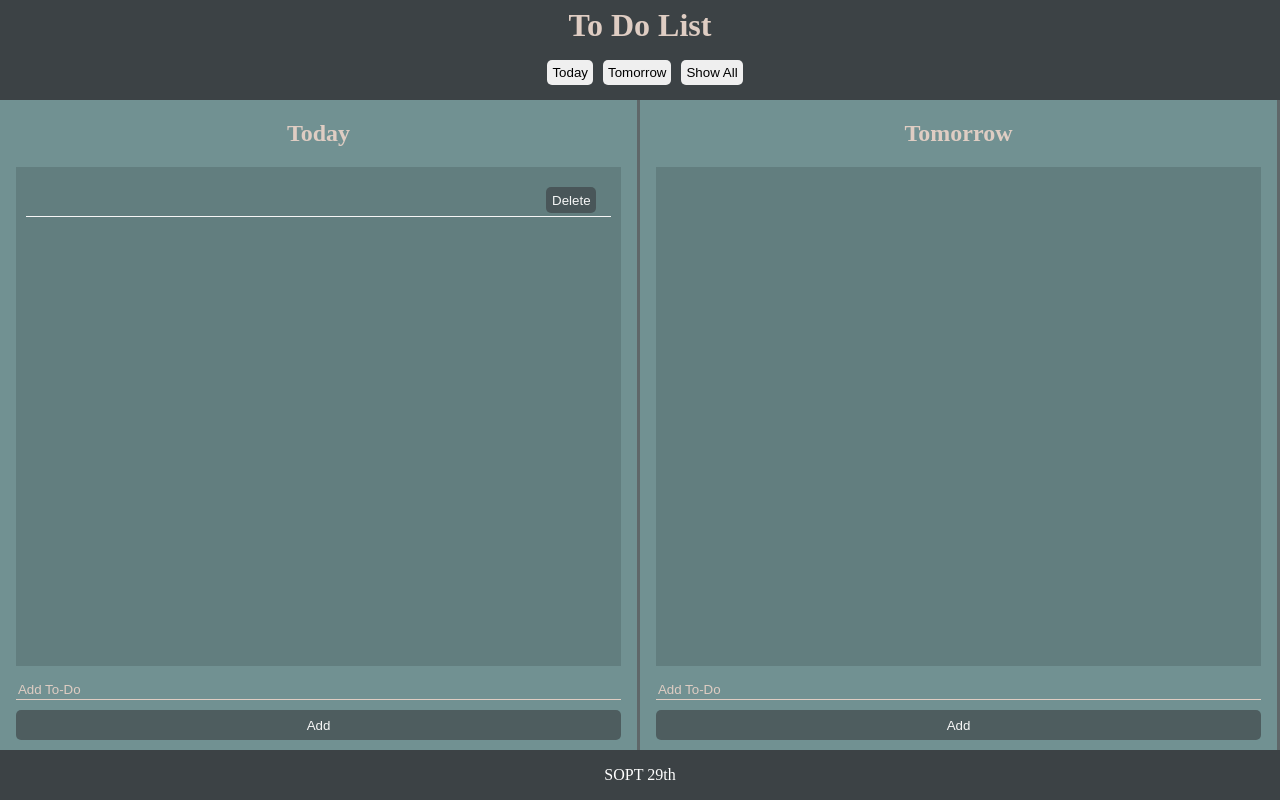
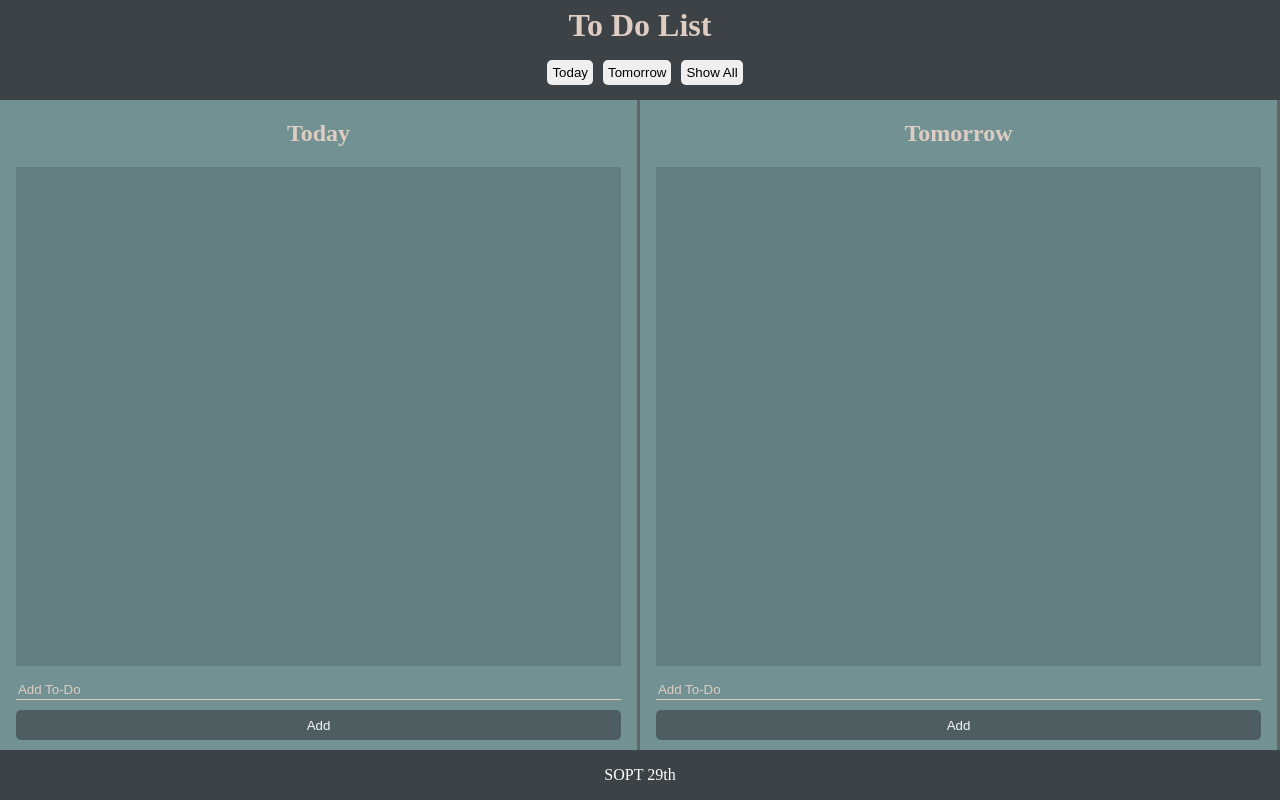
Before and after one commit to WE-SOPT-29th-Web-Part/Younyi-Kim, a React (Create React App) app in the folder react-to-do-list/: page / in a window 1280 px wide. Built offline with nearby package versions, Linux system fonts and the light colour scheme.

Commit message:
feat:날짜별 보기 기능 추가

```diff
--- a/react-to-do-list/src/App.js
+++ b/react-to-do-list/src/App.js
@@ -6,21 +6,13 @@ import Footer from "./components/Footer";
 import { useEffect, useState } from "react";
 
 function App() {
-    const [todoInfo, setTodoInfo] = useState({ data: null, status: "both" });
-
-    const handleChangeTodo = (newValue) => {
-        setTodoInfo({ data: newValue });
-    };
+    const [todoStat, setTodoStat] = useState({ data: [], status: "both" });
 
     return (
         <>
             <Header />
-            <Navigation todoInfo={todoInfo} setTodoInfo={setTodoInfo} />
-            <Todos
-                todoInfo={todoInfo}
-                setTodoInfo={setTodoInfo}
-                handleChangeTodo={handleChangeTodo}
-            />
+            <Navigation todoStat={todoStat} setTodoStat={setTodoStat} />
+            <Todos todoStat={todoStat} setTodoStat={setTodoStat} />
             <Footer />
         </>
     );
--- a/react-to-do-list/src/components/Navigation.jsx
+++ b/react-to-do-list/src/components/Navigation.jsx
@@ -1,21 +1,21 @@
-import React, { useState } from "react";
+import React from "react";
 import styled from "styled-components";
 
-const Navigation = ({ todoInfo, setTodoInfo }) => {
+const Navigation = ({ todoStat, setTodoStat }) => {
     const handleToday = () => {
-        setTodoInfo(() => ({
+        setTodoStat(() => ({
             status: "today",
         }));
     };
 
     const handleTomorrow = () => {
-        setTodoInfo(() => ({
+        setTodoStat(() => ({
             status: "tomorrow",
         }));
     };
 
     const handleBoth = () => {
-        setTodoInfo(() => ({
+        setTodoStat(() => ({
             status: "both",
         }));
     };
--- a/react-to-do-list/src/components/Today.jsx
+++ b/react-to-do-list/src/components/Today.jsx
@@ -2,8 +2,8 @@ import React, { useState } from "react";
 import styled from "styled-components";
 import { v4 as uuidv4 } from "uuid";
 
-const Today = ({ todoInfo, setTodoInfo }) => {
-    const [todoList, setTodoList] = useState([todoInfo]);
+const Today = ({ todayInfo, setTodayInfo }) => {
+    const [todoList, setTodoList] = useState([]);
     const [value, setValue] = useState("");
 
     const handleChange = (e) => {
@@ -16,12 +16,10 @@ const Today = ({ todoInfo, setTodoInfo }) => {
         const newList = todoList.concat({ id: uuidv4(), value });
 
         setTodoList(newList);
-        setTodoInfo(() => ({
+
+        setTodayInfo(() => ({
             data: newList,
         }));
-
-        console.log(todoList);
-        console.log(todoInfo.data);
 
         setValue("");
     };
@@ -36,7 +34,8 @@ const Today = ({ todoInfo, setTodoInfo }) => {
         const newList = todoList.filter((todo) => todo.id !== id);
 
         setTodoList(newList);
-        setTodoInfo(() => ({
+
+        setTodayInfo(() => ({
             data: newList,
         }));
     };
@@ -45,7 +44,8 @@ const Today = ({ todoInfo, setTodoInfo }) => {
         <TodoToday>
             <h2>Today</h2>
             <Ul>
-                {todoList.map((todo) => (
+                {todayInfo.data &&
+                    todayInfo.data.map((todo) => (
                         <li key={todo.id}>
                             <span>{todo.value}</span>
                             <button onClick={() => handleDelete(todo.id)}>
--- a/react-to-do-list/src/components/Todos.jsx
+++ b/react-to-do-list/src/components/Todos.jsx
@@ -1,37 +1,37 @@
-import React from "react";
+import React, { useState } from "react";
 import styled from "styled-components";
 import Today from "./Today";
 import Tomorrow from "./Tomorrow";
 
-const Todos = ({ todoInfo, setTodoInfo, handleChangeTodo }) => {
-    //  현재 문제점 : 리스트가 추가되는 state의 변화가 자식 컴포넌트(Today 등)에서 발생
-    // childern => parent state lifting 방법 생각
-    switch (todoInfo.status) {
+const Todos = ({ todoStat }) => {
+    const [tomorrowInfo, setTomorrowInfo] = useState([{ data: null }]);
+
+    const [todayInfo, setTodayInfo] = useState([{ data: null }]);
+
+    switch (todoStat.status) {
         case "today":
             return (
                 <Todo>
-                    <Today
-                        todoInfo={todoInfo}
-                        setTodoInfo={setTodoInfo}
-                        handleChangeTodo={handleChangeTodo}
-                    />
+                    <Today todayInfo={todayInfo} setTodayInfo={setTodayInfo} />
                 </Todo>
             );
         case "tomorrow":
             return (
                 <Todo>
-                    <Tomorrow todoInfo={todoInfo} setTodoInfo={setTodoInfo} />
+                    <Tomorrow
+                        tomorrowInfo={tomorrowInfo}
+                        setTomorrowInfo={setTomorrowInfo}
+                    />
                 </Todo>
             );
         default:
             return (
                 <Todo>
-                    <Today
-                        todoInfo={todoInfo}
-                        setTodoInfo={setTodoInfo}
-                        handleChangeTodo={handleChangeTodo}
+                    <Today todayInfo={todayInfo} setTodayInfo={setTodayInfo} />
+                    <Tomorrow
+                        tomorrowInfo={tomorrowInfo}
+                        setTomorrowInfo={setTomorrowInfo}
                     />
-                    <Tomorrow todoInfo={todoInfo} setTodoInfo={setTodoInfo} />
                 </Todo>
             );
     }
--- a/react-to-do-list/src/components/Tomorrow.jsx
+++ b/react-to-do-list/src/components/Tomorrow.jsx
@@ -2,7 +2,7 @@ import React, { useState } from "react";
 import styled from "styled-components";
 import { v4 as uuidv4 } from "uuid";
 
-const Tomorrow = () => {
+const Tomorrow = ({ tomorrowInfo, setTomorrowInfo }) => {
     const [todoList, setTodoList] = useState([]);
     const [value, setValue] = useState("");
 
@@ -15,6 +15,11 @@ const Tomorrow = () => {
         const newList = todoList.concat({ id: uuidv4(), value });
 
         setTodoList(newList);
+
+        setTomorrowInfo(() => ({
+            data: newList,
+        }));
+
         setValue("");
     };
 
@@ -28,13 +33,18 @@ const Tomorrow = () => {
         const newList = todoList.filter((todo) => todo.id !== id);
 
         setTodoList(newList);
+
+        setTomorrowInfo(() => ({
+            data: newList,
+        }));
     };
 
     return (
         <TodoTomorrow>
             <h2>Tomorrow</h2>
             <Ul>
-                {todoList.map((todo) => (
+                {tomorrowInfo.data &&
+                    tomorrowInfo.data.map((todo) => (
                         <li key={todo.id}>
                             <span>{todo.value}</span>
                             <button onClick={() => handleDelete(todo.id)}>
```
Lines whose indentation alone changed are shown as unchanged.
